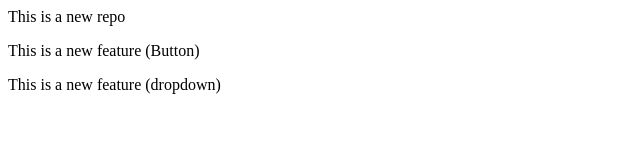
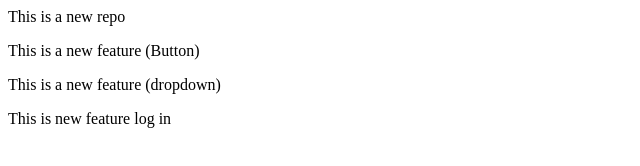
Before and after one commit to Zee7865432/localrepo, a plain HTML site: page index.html in a window 1280 px wide. Shown: the whole page, without its empty margins (0-640 px from the left). Drawn offline with Linux system fonts and the light colour scheme.

Commit message:
added new log in feature

```diff
--- a/index.html
+++ b/index.html
@@ -1,3 +1,4 @@
 <p>This is a new repo</p>
 <p>This is a new feature (Button)</p>
 <p>This is a new feature (dropdown)</p>
+<p>This is new feature log in</p>
```
